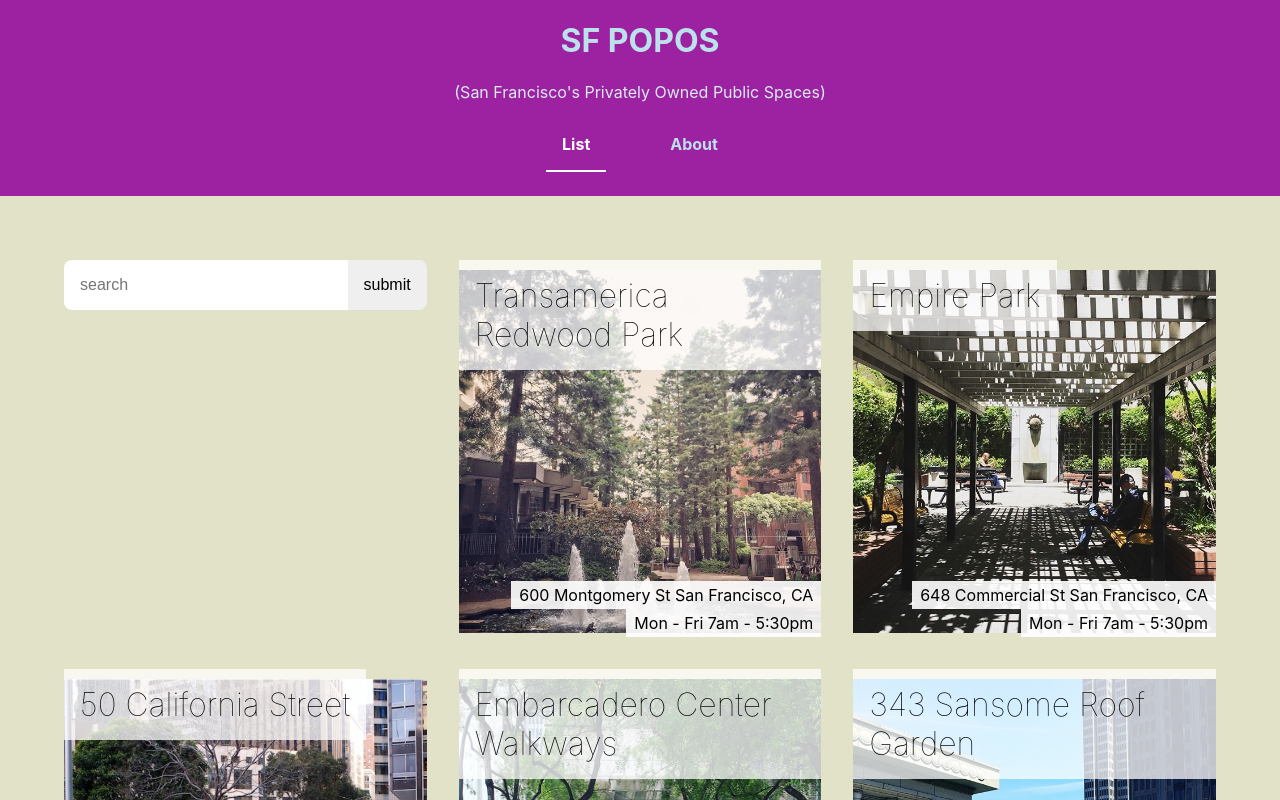
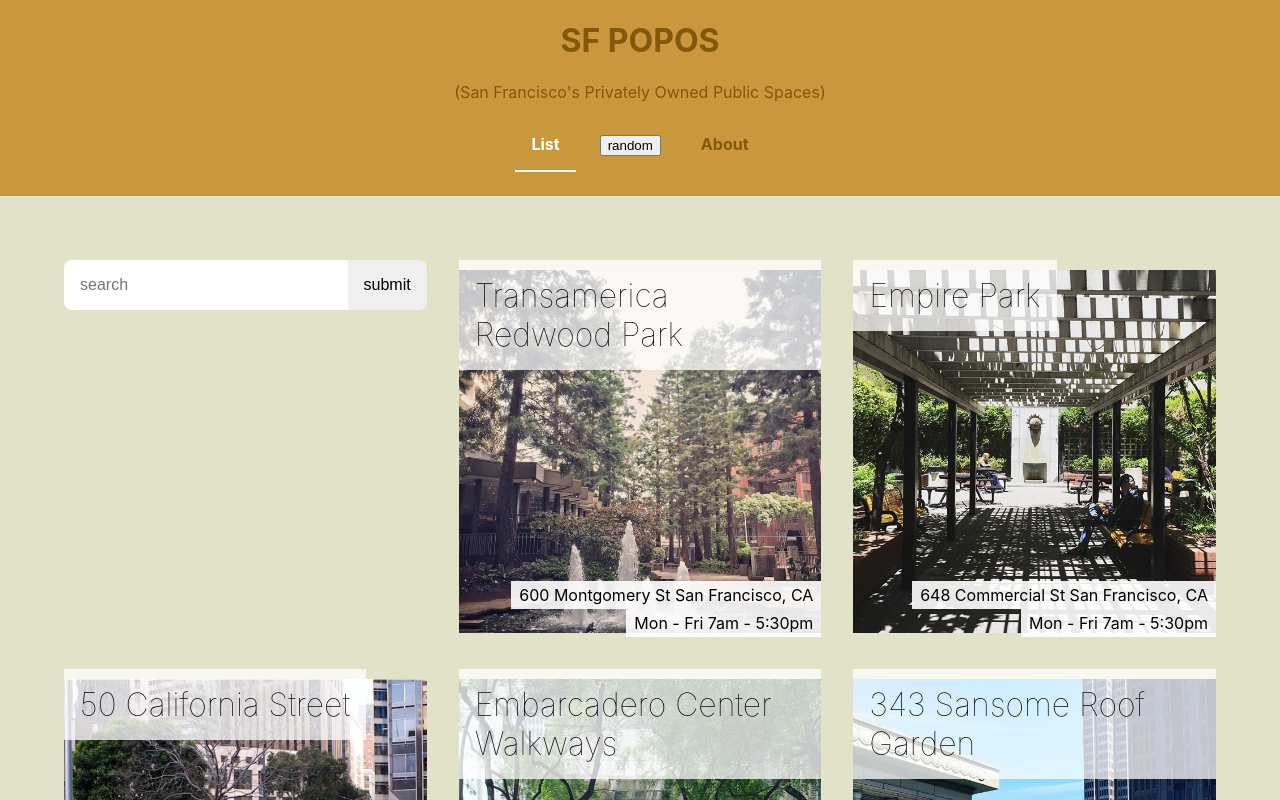
Before and after one commit to GSCrawley/sfpopos, a React (Create React App) app: page / in a window 1280 px wide. Shown: the top 800 px of the page. Built offline with nearby package versions, Linux system fonts and the light colour scheme.

Commit message:
added randomizer button using useNaviagte and Math.random

```diff
--- /dev/null
+++ b/src/components/RandomSpace/RandomSpace.js
@@ -0,0 +1,17 @@
+import React from 'react'
+import { useNavigate } from 'react-router-dom'
+import data from '../../sfpopos-data.json'
+
+function RandomSpace() {
+        const navigate = useNavigate()
+    return (
+            <button
+                className="RandomSpace"
+                onClick={(e) => {
+                    const id = Math.floor(Math.random() * data.length)
+                    navigate(`/details/${id}`)
+                }}>random</button>
+    )
+}
+
+export default RandomSpace
--- a/src/components/Title/Title.css
+++ b/src/components/Title/Title.css
@@ -4,20 +4,20 @@
     display: flex;
     justify-content: center;
     /* align-items:baseline; */
-    background-color: rgb(156, 34, 162);
-    color: #bce1eb;
+    background-color: rgb(201, 152, 61);
+    color: rgb(130, 88, 12)
 
   }
 
   .Title-Subtitle {
       padding-bottom: 2em;
-      color: #d9ecf1;
+      color: rgb(130, 88, 12);
     }
 
   .Title a {
       display:inline-block;
       padding: 1em;
-      color: #bce1eb;
+      color: rgb(130, 88, 12);
       font-weight: bold;
       margin: 1.5rem;
       margin-top: -1rem;
--- a/src/components/Title/Title.js
+++ b/src/components/Title/Title.js
@@ -1,6 +1,7 @@
 import React from 'react'
 import './Title.css';
 import { NavLink } from 'react-router-dom'
+import RandomSpace from '../RandomSpace/RandomSpace'
 
 
 
@@ -9,12 +10,15 @@
         <div className="Title">
             <header>
                 <h1>SF POPOS</h1>
+
                 <div className="Title-Subtitle"> (San Francisco's Privately Owned Public Spaces)</div>
                 <div className="Nav">
                     <NavLink className={({ isActive }) => isActive ? "nav-link-active" : "nav-link" }
                         to="/">List</NavLink>
+                         <RandomSpace className={({ isActive }) => isActive ? "nav-link-active" : "nav-link" } />
                     <NavLink className={({ isActive }) => isActive ? "nav-link-active" : "nav-link" }
                         to="/about">About</NavLink>
+
                 </div>
             </header>
         </div>
```
